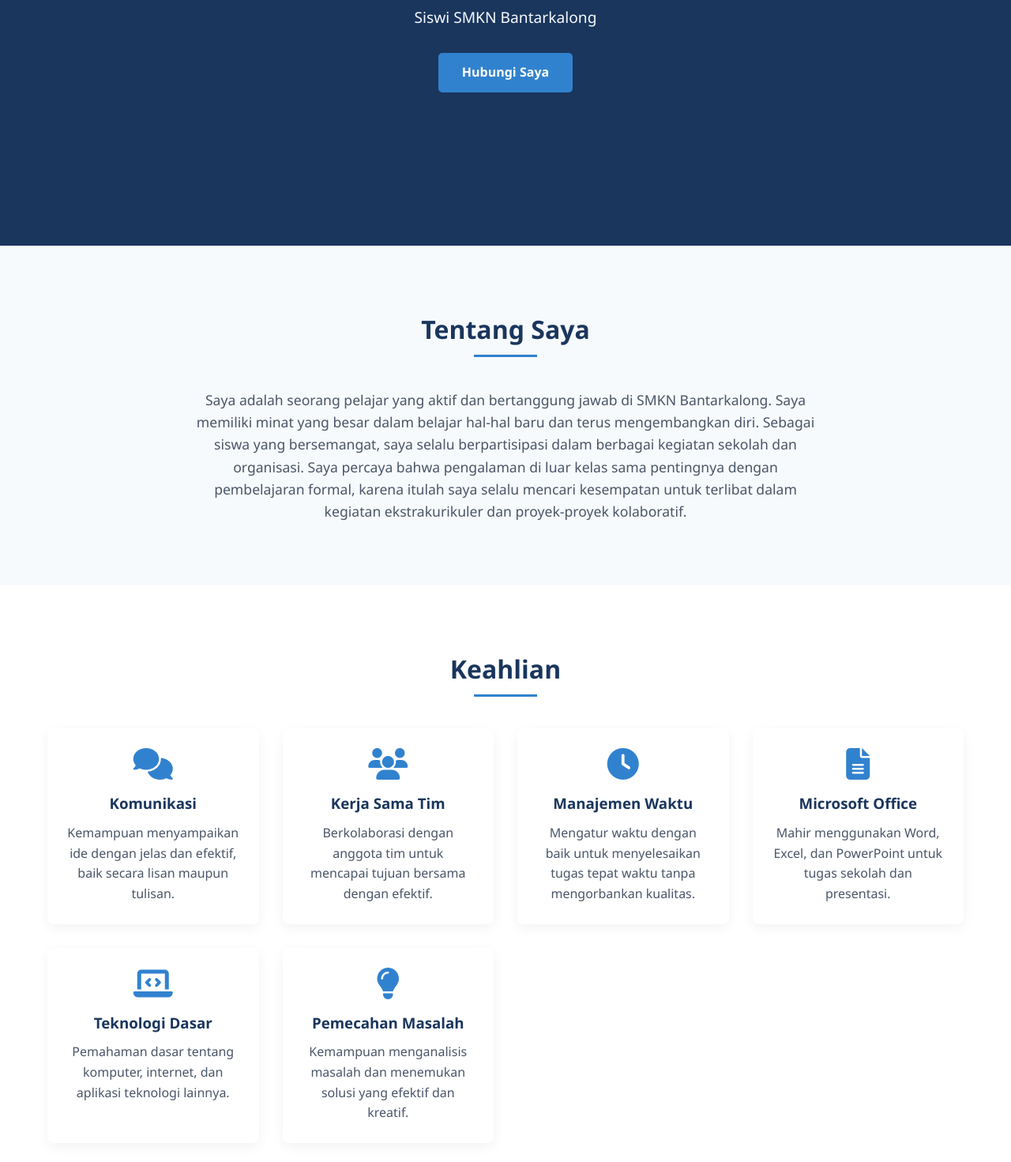
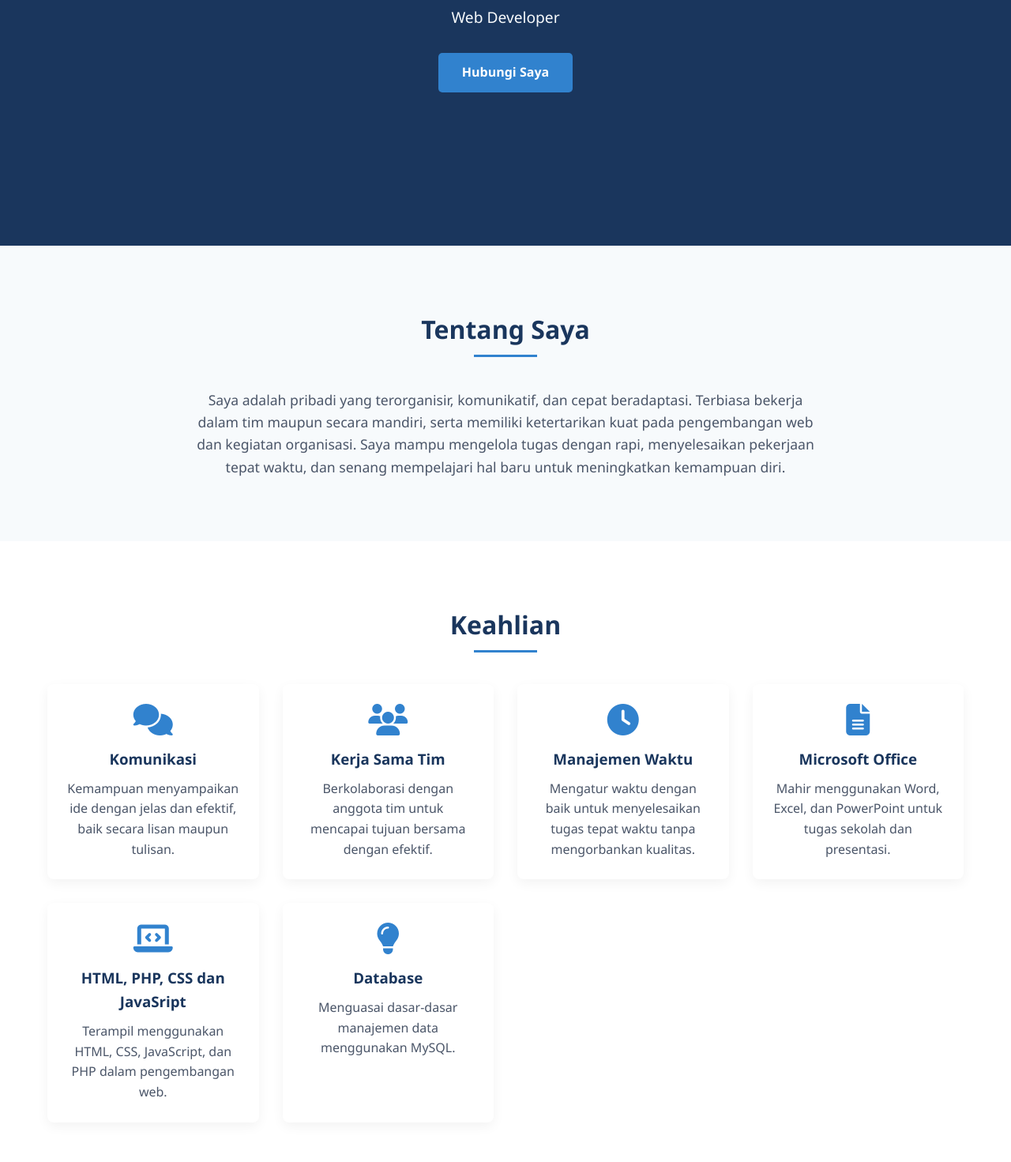
Before and after one commit to junawati233-source/CV_Junawati, a plain HTML site: page index.html in a window 1280 px wide. Shown: the part 489-1960 px from the top of the page at 79% size. Drawn offline with Linux system fonts and the light colour scheme.

```diff
--- a/index.html
+++ b/index.html
@@ -532,7 +532,7 @@
         <div class="container">
             <img src="profil.jpg" alt="Junawati" class="profile-img">
             <h1>Junawati</h1>
-            <p>Siswi SMKN Bantarkalong</p>
+            <p>Web Developer</p>
             <a href="#contact" class="btn">Hubungi Saya</a>
         </div>
     </section>
@@ -544,7 +544,7 @@
                 <h2>Tentang Saya</h2>
             </div>
             <div class="about-content fade-in">
-                <p>Saya adalah seorang pelajar yang aktif dan bertanggung jawab di SMKN Bantarkalong. Saya memiliki minat yang besar dalam belajar hal-hal baru dan terus mengembangkan diri. Sebagai siswa yang bersemangat, saya selalu berpartisipasi dalam berbagai kegiatan sekolah dan organisasi. Saya percaya bahwa pengalaman di luar kelas sama pentingnya dengan pembelajaran formal, karena itulah saya selalu mencari kesempatan untuk terlibat dalam kegiatan ekstrakurikuler dan proyek-proyek kolaboratif.</p>
+                <p>Saya adalah pribadi yang terorganisir, komunikatif, dan cepat beradaptasi. Terbiasa bekerja dalam tim maupun secara mandiri, serta memiliki ketertarikan kuat pada pengembangan web dan kegiatan organisasi. Saya mampu mengelola tugas dengan rapi, menyelesaikan pekerjaan tepat waktu, dan senang mempelajari hal baru untuk meningkatkan kemampuan diri.</p>
             </div>
         </div>
     </section>
@@ -578,13 +578,13 @@
                 </div>
                 <div class="skill-card fade-in">
                     <i class="fas fa-laptop-code"></i>
-                    <h3>Teknologi Dasar</h3>
-                    <p>Pemahaman dasar tentang komputer, internet, dan aplikasi teknologi lainnya.</p>
+                    <h3>HTML, PHP, CSS dan JavaSript</h3>
+                    <p>Terampil menggunakan HTML, CSS, JavaScript, dan PHP dalam pengembangan web.</p>
                 </div>
                 <div class="skill-card fade-in">
                     <i class="fas fa-lightbulb"></i>
-                    <h3>Pemecahan Masalah</h3>
-                    <p>Kemampuan menganalisis masalah dan menemukan solusi yang efektif dan kreatif.</p>
+                    <h3>Database</h3>
+                    <p>Menguasai dasar-dasar manajemen data menggunakan MySQL.</p>
                 </div>
             </div>
         </div>
@@ -627,8 +627,8 @@
                         <i class="fas fa-mobile-alt"></i>
                     </div>
                     <div class="project-content">
-                        <h3>Projek Kasir Sederhana</h3>
-                        <p>Membuat website kasir berbasis web dengan fitur input barang, perhitungan otomatis, dan riwayat transaksi. Projek ini melatih pemahaman dasar tentang logika sistem kasir, tampilan responsif, serta penggunaan HTML, CSS, dan JavaScript.
+                        <h3>Projek Web Kasir Admin Sederhana</h3>
+                        <p>Membuat website kasir dan admin berbasis web dengan fitur input barang, input supplier, input user, perhitungan otomatis, dan riwayat transaksi. Projek ini melatih pemahaman dasar tentang logika sistem kasir dan admin, tampilan responsif, serta penggunaan HTML, CSS, PHP dan JavaScript.
                         </p>
                         <div class="project-tags">
                             <span class="tag">HTML</span>
@@ -704,7 +704,7 @@
                 </div>
                 <div class="contact-item">
                     <i class="fas fa-map-marker-alt"></i>
-                    <span>Bantarkalong, Jawa Barat</span>
+                    <span>Bantarkalong, Jawa Barat 46186</span>
                 </div>
             </div>
             <div class="social-links fade-in">
```
